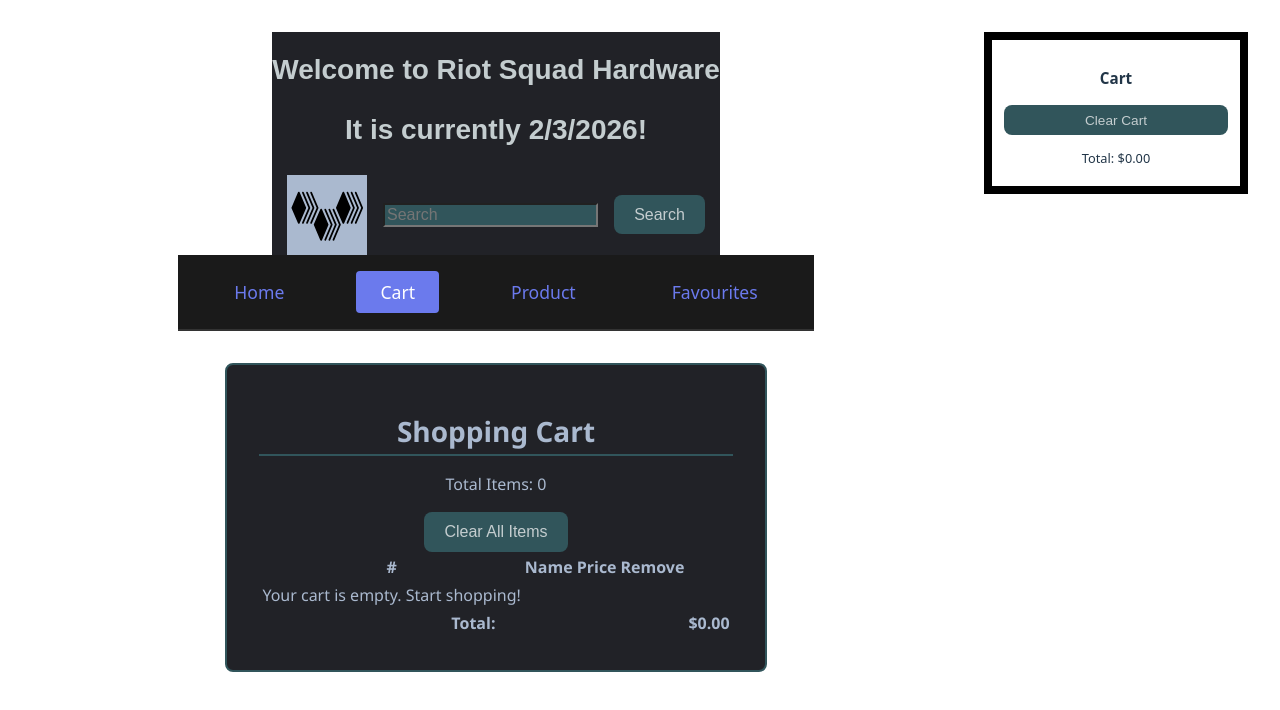
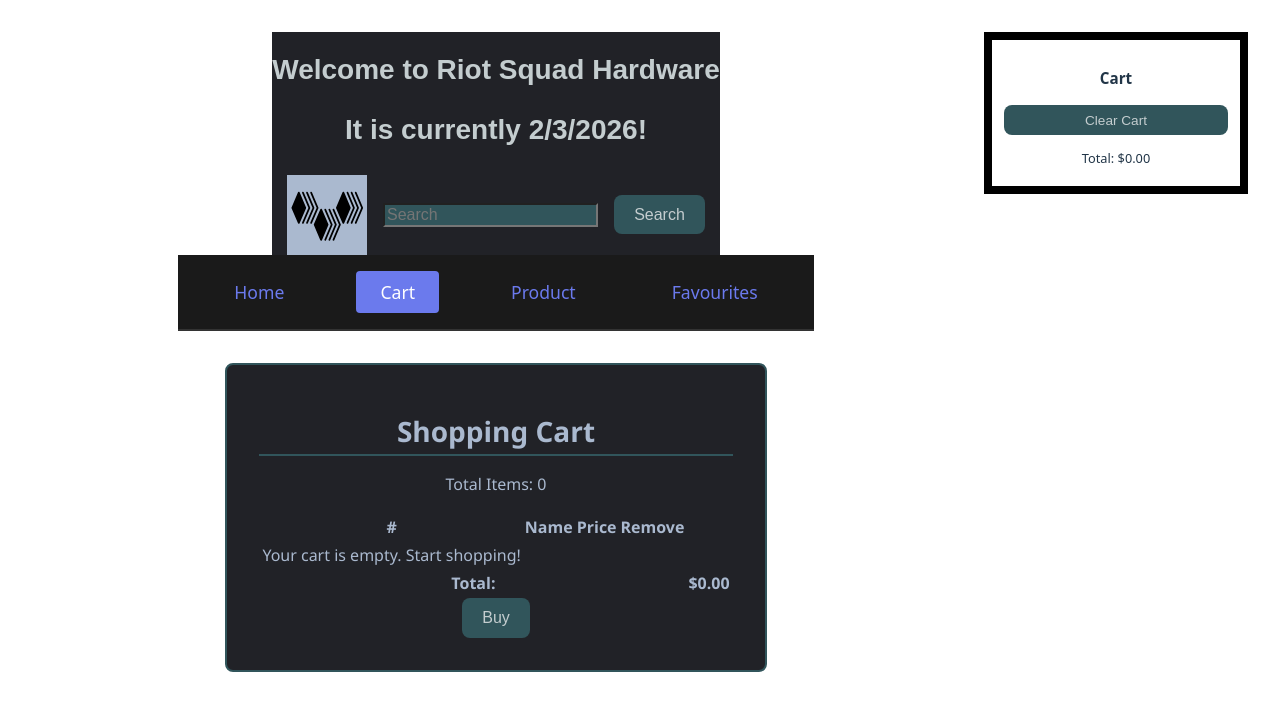
Before and after one commit to D-Villanueva204/Web-Store-Project, a React (Vite) app in the folder web-store-project/: page /cart in a window 1280 px wide. Shown: the top 710 px of the page. Built offline with nearby package versions, Linux system fonts and the light colour scheme.

Commit message:
Added slight bug fix to remove conflict resolutions.

```diff
--- a/web-store-project/src/pages/cart-page.tsx
+++ b/web-store-project/src/pages/cart-page.tsx
@@ -17,15 +17,6 @@ function CartPage({ items, total, removeItemFromCart, clearCart }: CartPageProps
         <p>Total Items: {items.length}</p>
       </header>
 
-      <div className="cart-actions">
-        <button
-          onClick={clearCart}
-          className="clear-cart-btn"
-          disabled={items.length === 0}
-        >
-          Clear All Items
-        </button>
-      </div>
 
       <div className="cart-table">
         <table>
@@ -70,6 +61,15 @@ function CartPage({ items, total, removeItemFromCart, clearCart }: CartPageProps
             </tr>
           </tfoot>
         </table>
+      <div className="cart-actions">
+        <button
+          onClick={clearCart}
+          className="clear-cart-btn"
+          disabled={items.length === 0}
+        >
+          Buy
+        </button>
+      </div>
       </div>
     </div>
   )
```
